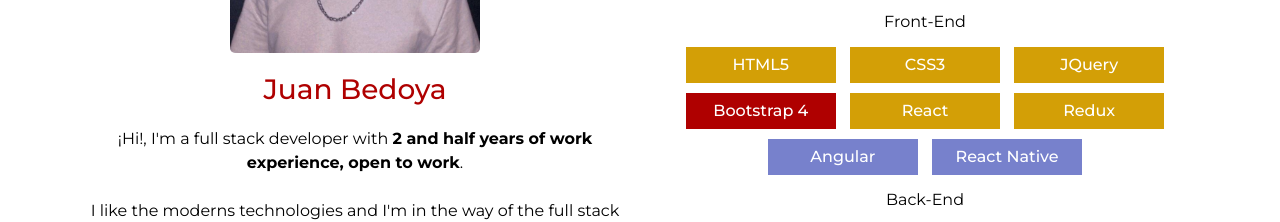
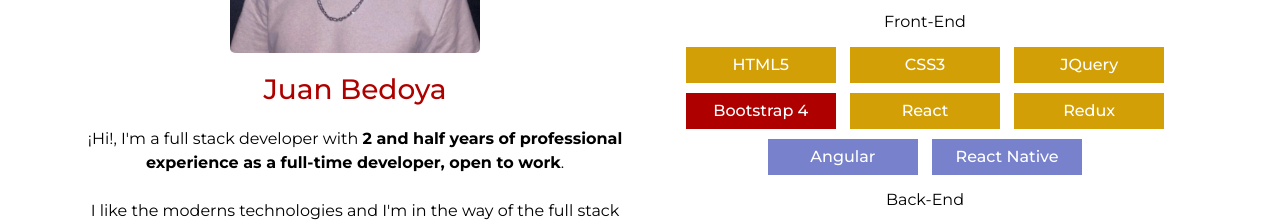
Before and after one commit to Extibax/bedoya-dev-panama, a website: page index.html in a window 1280 px wide. Shown: the part 1122-1344 px from the top of the page. Drawn offline with nearby package versions, Linux system fonts and the light colour scheme; some packages are replaced by stand-ins of ours; a script that the page names is missing.

Commit message:
portfolio update

```diff
--- a/index.html
+++ b/index.html
@@ -157,7 +157,8 @@
               <p class="profile-description">
                 ¡Hi!, I'm a full stack developer with
                 <span class="text-bold"
-                  >2 and half years of work experience, open to work</span
+                  >2 and half years of professional experience as a full-time
+                  developer, open to work</span
                 >. <br /><br />
                 I like the moderns technologies and I'm in the way of the full
                 stack developers, more than anything with the
```
